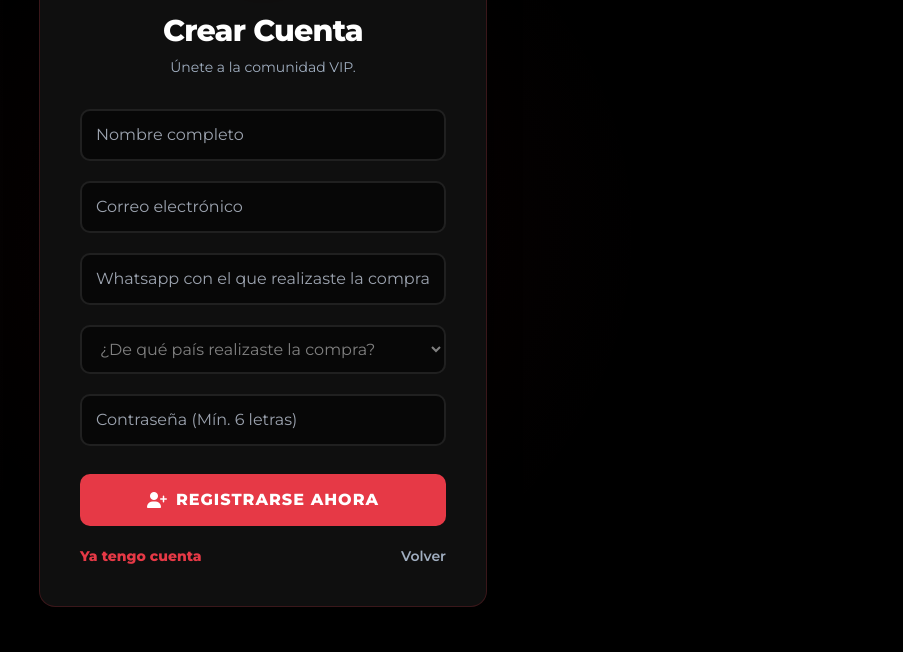
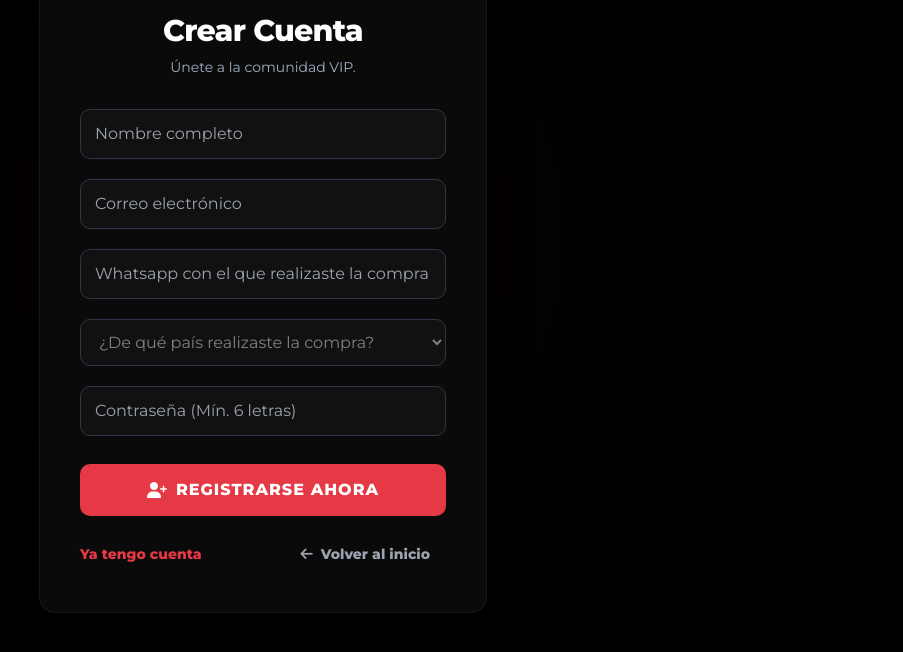
Before and after one commit to SebasDevs01/turing-store-vips., a plain HTML site: page registro.html in a window 1280 px wide. Both pictures are taken after a click on the button 1236 px from the left and 50 px from the top of the page. Shown: the part 188-840 px from the top of the page, without its empty margins (377-1280 px from the left). Drawn offline with nearby package versions, Linux system fonts and the light colour scheme.

Commit message:
Versión 3.3 - Tienda Vips Turing

```diff
--- a/registro.html
+++ b/registro.html
@@ -56,7 +56,7 @@
             box-shadow: 0 0 10px rgba(230, 57, 70, 0.2);
         }
 
-        .light .ts-card {
+        .ts-card {
             background-color: white;
             box-shadow: 0 10px 25px rgba(0, 0, 0, 0.05);
             border: 1px solid #E2E8F0;
@@ -68,15 +68,16 @@
         }
 
         .dark .ts-card {
-            background-color: #0f0f0f;
-            box-shadow: 0 10px 30px rgba(0, 0, 0, 0.8);
-            border: 1px solid rgba(230, 57, 70, 0.2);
+            background: #0a0a0a;
+            box-shadow: 0 10px 40px rgba(0, 0, 0, 0.5);
+            border: 1px solid rgba(255, 255, 255, 0.05);
         }
 
         .dark .ts-input {
-            background-color: rgba(0, 0, 0, 0.5);
-            border-color: rgba(255, 255, 255, 0.1);
-            color: white;
+            background: #111111;
+            /* Explicit very dark gray/black to fix Android rendering */
+            border: 1px solid #2d3748;
+            color: #e2e8f0;
         }
 
         .dark .ts-input:focus {
@@ -201,11 +202,16 @@
                 </button>
             </div>
 
-            <div class="flex items-center justify-between mt-6">
-                <a href="login.html" class="text-sm font-bold text-turingRed hover:text-red-700 transition-colors">Ya
-                    tengo cuenta</a>
+            <div class="flex flex-col sm:flex-row items-center justify-between gap-4 mt-6">
+                <!-- Flex col on mobile to ensure spacing, row on sm screens -->
+                <a href="login.html"
+                    class="inline-block py-2 text-sm font-bold text-turingRed hover:text-red-700 transition-colors">
+                    Ya tengo cuenta
+                </a>
                 <a href="index.html"
-                    class="text-sm font-semibold ts-text-muted hover:text-turingRed dark:hover:text-turingRed transition-colors">Volver</a>
+                    class="inline-block py-2 px-4 text-sm font-bold text-gray-600 dark:text-gray-400 hover:text-turingRed dark:hover:text-turingRed transition-colors">
+                    <i class="fa-solid fa-arrow-left mr-1"></i> Volver al inicio
+                </a>
             </div>
         </form>
     </div>
```
Also changed, not shown: login.html (+10 -14 lines).
